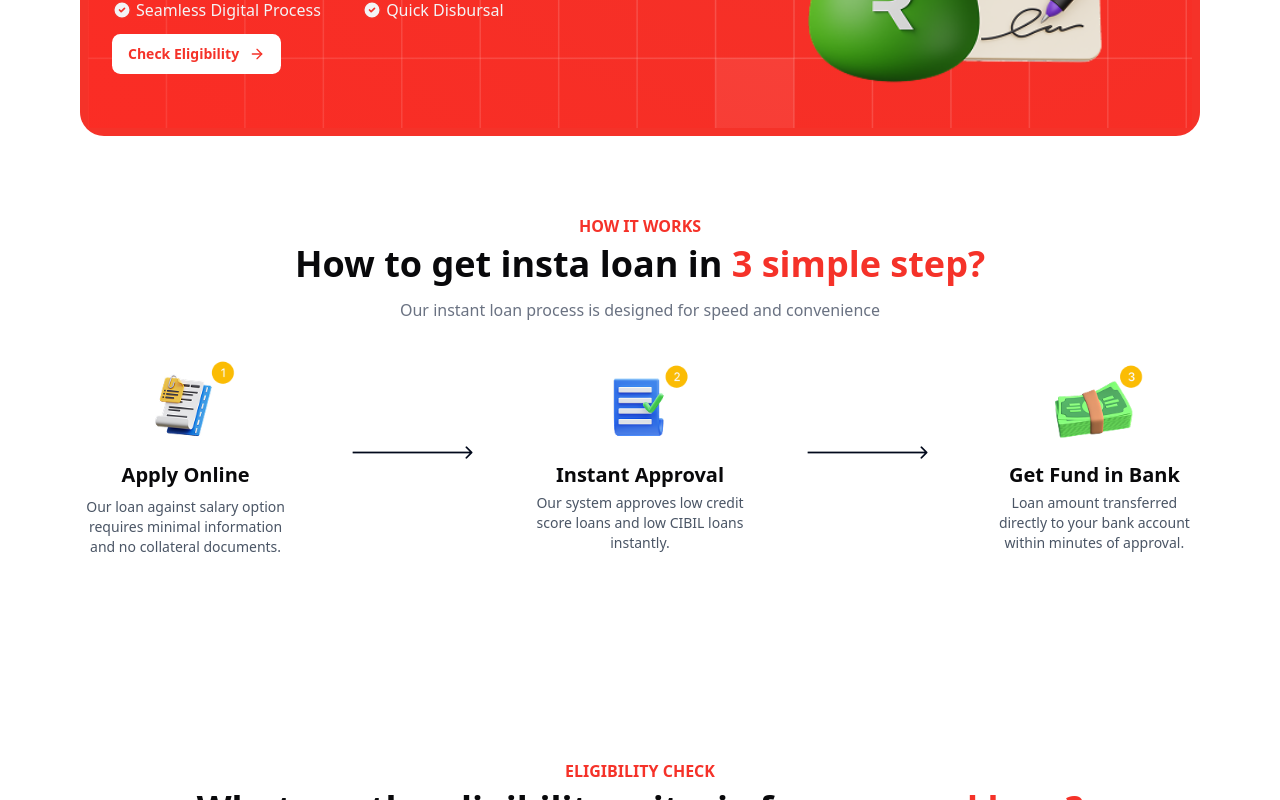
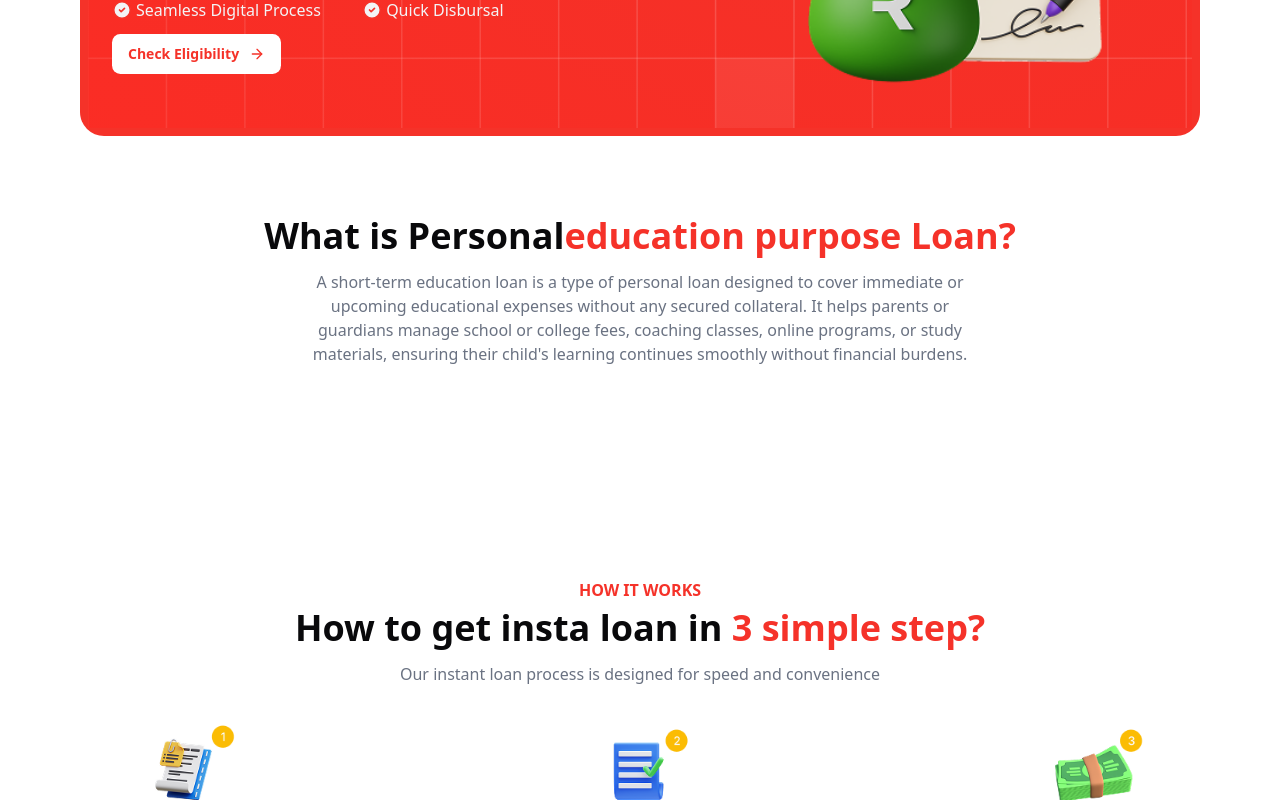
Before and after one commit to Aerotalk/LIN, a Next.js app in the folder lin-frontend/: page /education-loan in a window 1280 px wide. Shown: the part 900-1700 px from the top of the page. Built offline with nearby package versions, Linux system fonts and the light colour scheme.

Commit message:
Add DefineLoanTypeQA component and integrate it into EducationLoan and MedicalEmergencyLoan pages

```diff
--- a/lin-frontend/app/(usecases)/education-loan/page.tsx
+++ b/lin-frontend/app/(usecases)/education-loan/page.tsx
@@ -1,9 +1,9 @@
 import FAQSection from "@/components/FAQSection";
 import FootCTA from "@/components/FootCTA";
 import HowItWorks from "@/components/HowItWorks";
-import LoanCalculator from "@/components/LoanCalculator";
 import EligibilityMandatoryGrid from "@/components/personal-insta/EligibilityMandatoryGrid";
 import LoanDefine from "@/components/personal-insta/LoanDefine";
+import DefineLoanTypeQA from "@/components/use-cases/DefineLoanTypeQA";
 import UseCaseHero from "@/components/use-cases/UseCaseHero";
 import {
   eligibilityCriteria,
@@ -31,6 +31,10 @@ export default function EducationLoan() {
         heading="What is education loan?"
         description="An education loan is a type of loan specifically designed to help students cover the costs of their education, including tuition fees, books, and living expenses. These loans often come with lower interest rates and flexible repayment options."
       />
+      <DefineLoanTypeQA
+        loanType="education purpose"
+        loanDesc="A short-term education loan is a type of personal loan designed to cover immediate or upcoming educational expenses without any secured collateral. It helps parents or guardians manage school or college fees, coaching classes, online programs, or study materials, ensuring their child's learning continues smoothly without financial burdens."
+      />
       <HowItWorks />
       <EligibilityMandatoryGrid
         spanTitle={eligibilityCriteria.spanTitle}
@@ -39,7 +43,6 @@ export default function EducationLoan() {
         desc={eligibilityCriteria.desc}
         elimangridData={eligibilityCriteria.criteria}
       />
-      <LoanCalculator />
       <EligibilityMandatoryGrid
         spanTitle={mandatoryDocuments.spanTitle}
         title={mandatoryDocuments.title}
--- a/lin-frontend/app/(usecases)/medical-emergency-loan/page.tsx
+++ b/lin-frontend/app/(usecases)/medical-emergency-loan/page.tsx
@@ -1,9 +1,9 @@
 import FAQSection from "@/components/FAQSection";
 import FootCTA from "@/components/FootCTA";
 import HowItWorks from "@/components/HowItWorks";
-import LoanCalculator from "@/components/LoanCalculator";
 import EligibilityMandatoryGrid from "@/components/personal-insta/EligibilityMandatoryGrid";
 import LoanDefine from "@/components/personal-insta/LoanDefine";
+import DefineLoanTypeQA from "@/components/use-cases/DefineLoanTypeQA";
 import UseCaseHero from "@/components/use-cases/UseCaseHero";
 import {
   eligibilityCriteria,
@@ -31,6 +31,10 @@ export default function MedicalEmergencyLoan() {
         heading="What is medical emergency loan?"
         description="A medical emergency loan is a type of personal loan specifically designed to cover unexpected medical expenses, such as hospital bills, surgeries, or other healthcare costs. These loans often come with quick approval processes and flexible repayment options."
       />
+      <DefineLoanTypeQA
+        loanType="Medical Emergency"
+        loanDesc="A personal medical emergency loan is a quick, unsecured loan designed to help you cover unexpected medical expenses without any colateral. It provides immediate financial assistance to pay for hospital bills, doctor consultations, diagnostic tests, surgeries, medications, or any other urgent healthcare costs. This type of loan is ideal when you need instant short-term funds and don't want to wait for your payday."
+      />
       <HowItWorks />
       <EligibilityMandatoryGrid
         spanTitle={eligibilityCriteria.spanTitle}
@@ -39,7 +43,6 @@ export default function MedicalEmergencyLoan() {
         desc={eligibilityCriteria.desc}
         elimangridData={eligibilityCriteria.criteria}
       />
-      <LoanCalculator />
       <EligibilityMandatoryGrid
         spanTitle={mandatoryDocuments.spanTitle}
         title={mandatoryDocuments.title}
--- /dev/null
+++ b/lin-frontend/components/use-cases/DefineLoanTypeQA.tsx
@@ -0,0 +1,25 @@
+import React from "react";
+
+const DefineLoanTypeQA = ({
+  loanType,
+  loanDesc,
+}: {
+  loanType: string;
+  loanDesc: string;
+}) => {
+  return (
+    <section className="w-full max-w-7xl mx-auto py-4 p-6 md:p-12 lg:p-20 my-12">
+      <div className="flex flex-col justify-center items-center-safe space-y-2 text-center w-full">
+        <h2 className="lg:text-4xl text-3xl font-bold">
+          What is Personal
+          <span className="text-primary">{loanType} Loan?</span>
+        </h2>
+        <p className="text-center text-gray-500 font-medium my-1.5 max-w-2xl">
+          {loanDesc}
+        </p>
+      </div>
+    </section>
+  );
+};
+
+export default DefineLoanTypeQA;
```
